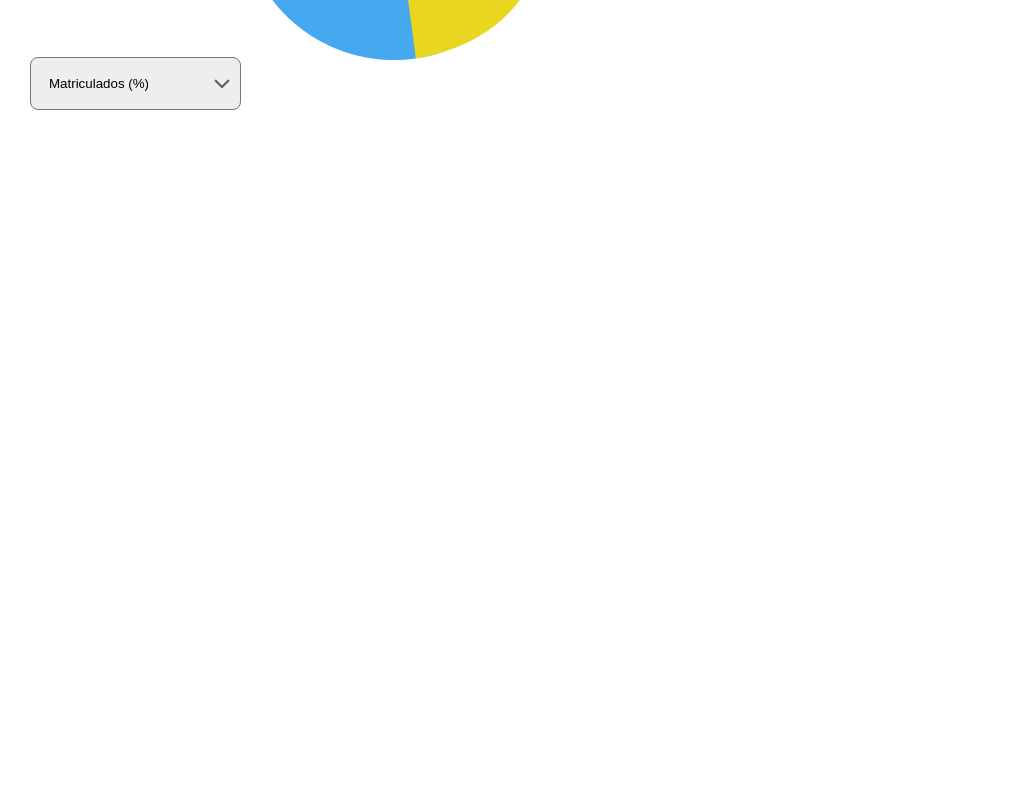
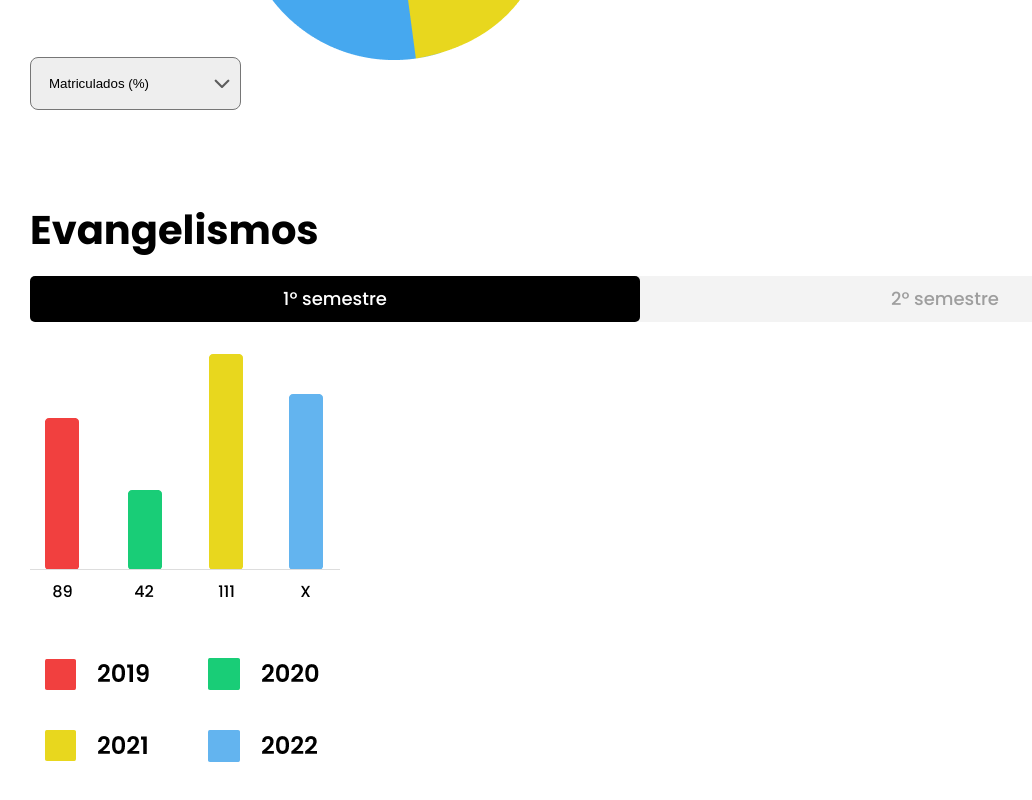
Before and after one commit to luizpaulolppa/site-quadrienal, a React (Create React App) app: page /marcos-junior in a window 1280 px wide. Shown: the part 2501-3301 px from the top of the page, without its empty margins (0-1032 px from the left). Before the commit the page ends 2671 px from the top, so only its background shows below. Built offline with nearby package versions, Linux system fonts and the light colour scheme.

Commit message:
add new tabs

```diff
--- /dev/null
+++ b/src/components/Tabs/index.tsx
@@ -0,0 +1,27 @@
+import React, { useState } from "react";
+
+import { Container, Tab } from "./styles";
+
+interface ITabs {
+  tabs: string[];
+  value: number;
+  onChange: (positionSelected: number) => void;
+}
+
+const Tabs: React.FC<ITabs> = ({ tabs, value, onChange }) => {
+  return (
+    <Container>
+      {tabs.map((tab, index) => (
+        <Tab
+          key={index}
+          isSelected={value === index}
+          onClick={() => onChange(index)}
+        >
+          <p>{tab}</p>
+        </Tab>
+      ))}
+    </Container>
+  );
+};
+
+export default Tabs;
--- /dev/null
+++ b/src/components/Tabs/styles.ts
@@ -0,0 +1,34 @@
+import styled from "styled-components";
+
+export const Container = styled.div`
+  display: flex;
+  align-items: center;
+  background-color: #f3f3f3;
+  height: 46px;
+  border-radius: 5px;
+`;
+
+interface ITab {
+  isSelected?: boolean;
+}
+
+export const Tab = styled.div<ITab>`
+  display: flex;
+  justify-content: center;
+  align-items: center;
+  width: 100%;
+  height: 100%;
+  border-radius: 5px;
+  cursor: pointer;
+  ${({ isSelected }) => (isSelected ? `background-color: black;` : ``)}
+
+  p {
+    font-style: normal;
+    font-weight: 500;
+    font-size: 18px;
+    line-height: 130%;
+    color: #9e9e9e;
+    ${({ isSelected }) => (isSelected ? `color: #FFFFFF;` : ``)}
+    text-align: center;
+  }
+`;
--- a/src/pages/MarcosJunior/index.tsx
+++ b/src/pages/MarcosJunior/index.tsx
@@ -15,6 +15,7 @@ import estudosBiblicos from "../../assets/marcos-junior/estudos-biblicos.png";
 import membrosPresentes from "../../assets/marcos-junior/membros-presentes.png";
 import missao from "../../assets/marcos-junior/missao.png";
 import relacionamento from "../../assets/marcos-junior/relacionamento.png";
+import semestre1 from "../../assets/marcos-junior/1-semestre.png";
 
 import Menu from "../../components/Menu";
 import MenuBlack from "../../components/MenuBlack";
@@ -39,12 +40,15 @@ import {
   VerticalLine,
   MembersContainer,
   CrmContainer,
+  EvangelismoContainer,
 } from "./styles";
+import Tabs from "../../components/Tabs";
 
 const MarcosJunior: React.FC = () => {
   const [openMenu, setOpenMenu] = useState(false);
   const [itemSelected, setItemSelected] = useState(0);
   const [graficoPosition, setGraficoPosition] = useState(0);
+  const [tabIndex, setTabIndex] = useState(0);
   const navigate = useNavigate();
 
   function getImg(imgPosition: number) {
@@ -169,6 +173,15 @@ const MarcosJunior: React.FC = () => {
         </select>
         {getImg(graficoPosition)}
       </CrmContainer>
+      <EvangelismoContainer>
+        <p>Evangelismos</p>
+        <Tabs
+          tabs={["1º semestre", "2º semestre"]}
+          value={tabIndex}
+          onChange={setTabIndex}
+        />
+        <img src={semestre1} alt="semestre1" />
+      </EvangelismoContainer>
     </Container>
   );
 };
--- a/src/pages/MarcosJunior/styles.ts
+++ b/src/pages/MarcosJunior/styles.ts
@@ -200,3 +200,17 @@ export const CrmContainer = styled.h1`
     margin-bottom: 30px;
   }
 `;
+
+export const EvangelismoContainer = styled.h1`
+  padding: 30px;
+  font-weight: 600;
+  font-size: 40px;
+
+  > p {
+    margin-bottom: 16px;
+  }
+
+  > img {
+    margin-top: 32px;
+  }
+`;
```
Also changed, not shown: src/assets/marcos-junior/1-semestre.png (added).
